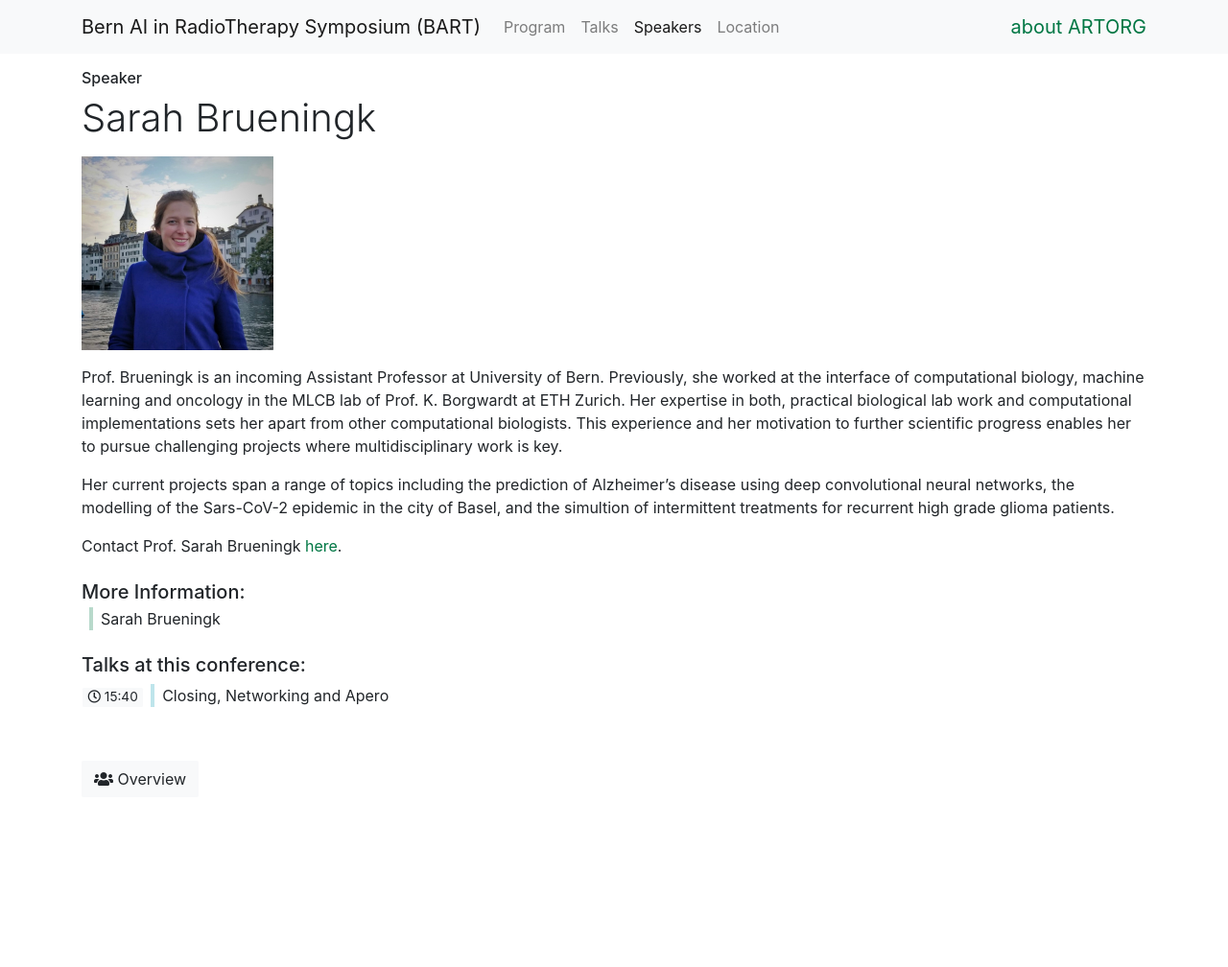
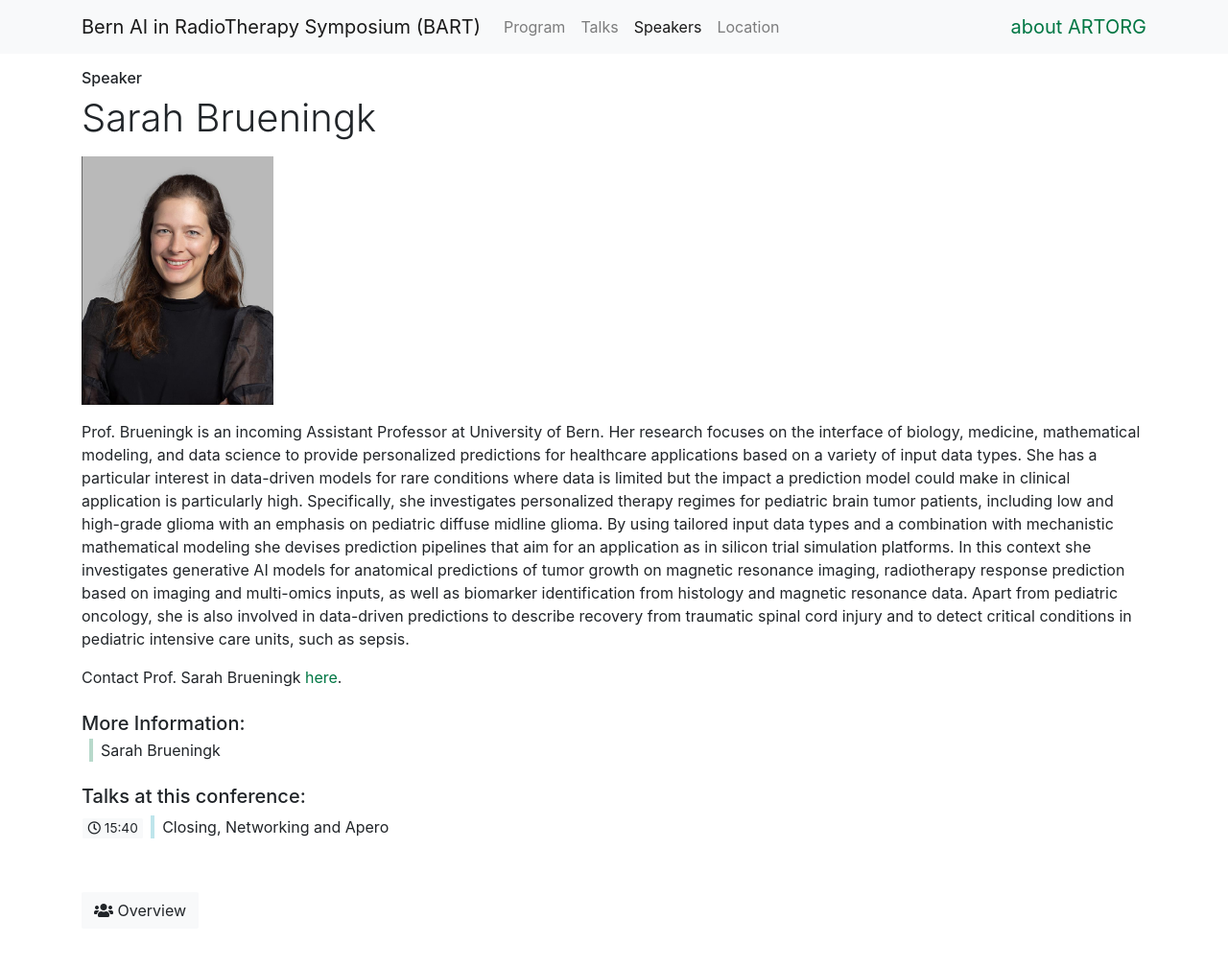
Before and after one commit to ubern-mia/bart25, a Jekyll site: the page built from _speakers/sarah_brueningk.md, in a window 1280 px wide. Shown: the whole page at 96% size. Built offline with Jekyll 4.4.1, drawn with Linux system fonts in a browser that asks for light colours; before the commit the page ends 900 px from its top, so only the background shows below that.

```diff
--- a/_data/program.yml
+++ b/_data/program.yml
@@ -11,7 +11,7 @@ days:
           - name: Introduction and Welcome
             time_start: "09:20"
             time_end: "09:30"
-          - name: Keynote A
+          - name: Radiation Oncology Keynote
             time_start: "09:30"
             time_end: "10:10"
           - name: Industry Talk A
--- a/_speakers/sarah_brueningk.md
+++ b/_speakers/sarah_brueningk.md
@@ -4,13 +4,11 @@ first_name: Sarah
 last_name: Brueningk
 links:
   - name: Sarah Brueningk
-    absolute_url: https://sbrueningk.github.io
+    absolute_url: https://www.linkedin.com/in/sarah-brüningk-9884aa158
 ---
 
 <img src="/bart25/assets/images/sbrueningk.jpeg" alt="Sarah Brueningk" width="200"/>
 
-Prof. Brueningk is an incoming Assistant Professor at University of Bern. Previously, she worked at the interface of computational biology, machine learning and oncology in the MLCB lab of Prof. K. Borgwardt at ETH Zurich. Her expertise in both, practical biological lab work and computational implementations sets her apart from other computational biologists. This experience and her motivation to further scientific progress enables her to pursue challenging projects where multidisciplinary work is key.
+Prof. Brueningk is an incoming Assistant Professor at University of Bern. Her research focuses on the interface of biology, medicine, mathematical modeling, and data science to provide personalized predictions for healthcare applications based on a variety of input data types. She has a particular interest in data-driven models for rare conditions where data is limited but the impact a prediction model could make in clinical application is particularly high. Specifically, she investigates personalized therapy regimes for pediatric brain tumor patients, including low and high-grade glioma with an emphasis on pediatric diffuse midline glioma. By using tailored input data types and a combination with mechanistic mathematical modeling she devises prediction pipelines that aim for an application as in silicon trial simulation platforms. In this context she investigates generative AI models for anatomical predictions of tumor growth on magnetic resonance imaging, radiotherapy response prediction based on imaging and multi-omics inputs, as well as biomarker identification from histology and magnetic resonance data. Apart from pediatric oncology, she is also involved in data-driven predictions to describe recovery from traumatic spinal cord injury and to detect critical conditions in pediatric intensive care units, such as sepsis.
 
-Her current projects span a range of topics including the prediction of Alzheimer’s disease using deep convolutional neural networks, the modelling of the Sars-CoV-2 epidemic in the city of Basel, and the simultion of intermittent treatments for recurrent high grade glioma patients.
-
-Contact Prof. Sarah Brueningk [here](mailto:sarah.brueningk@bsse.ethz.ch).
+Contact Prof. Sarah Brueningk [here](mailto:sarah.brueningk@ethz.ch).
```
Also changed, not shown: _speakers/jan_peeken.md (added, +14 -0 lines), _speakers/keynote-speaker-a.md (deleted, +0 -12 lines), _talks/keynote-1.md (+3 -3 lines), assets/images/jpeeken.jpeg (added), assets/images/sbrueningk.jpeg.
